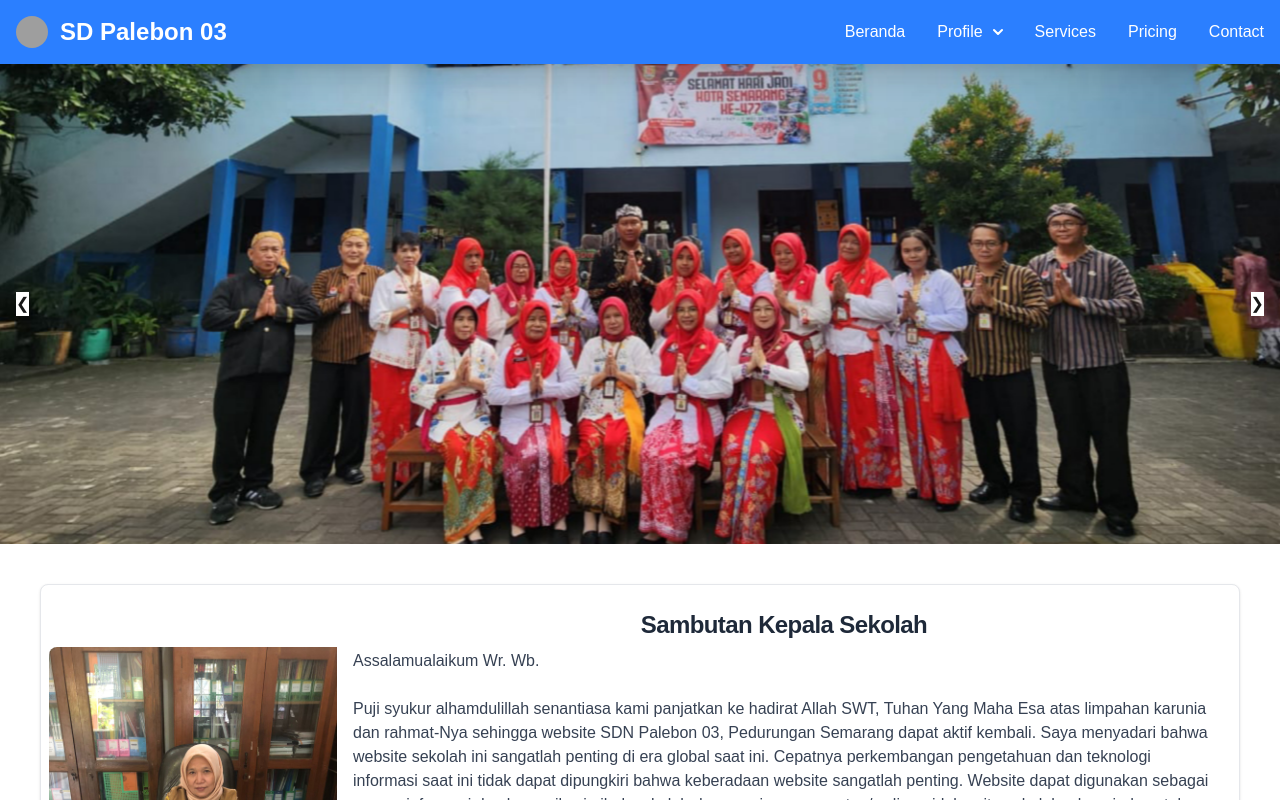
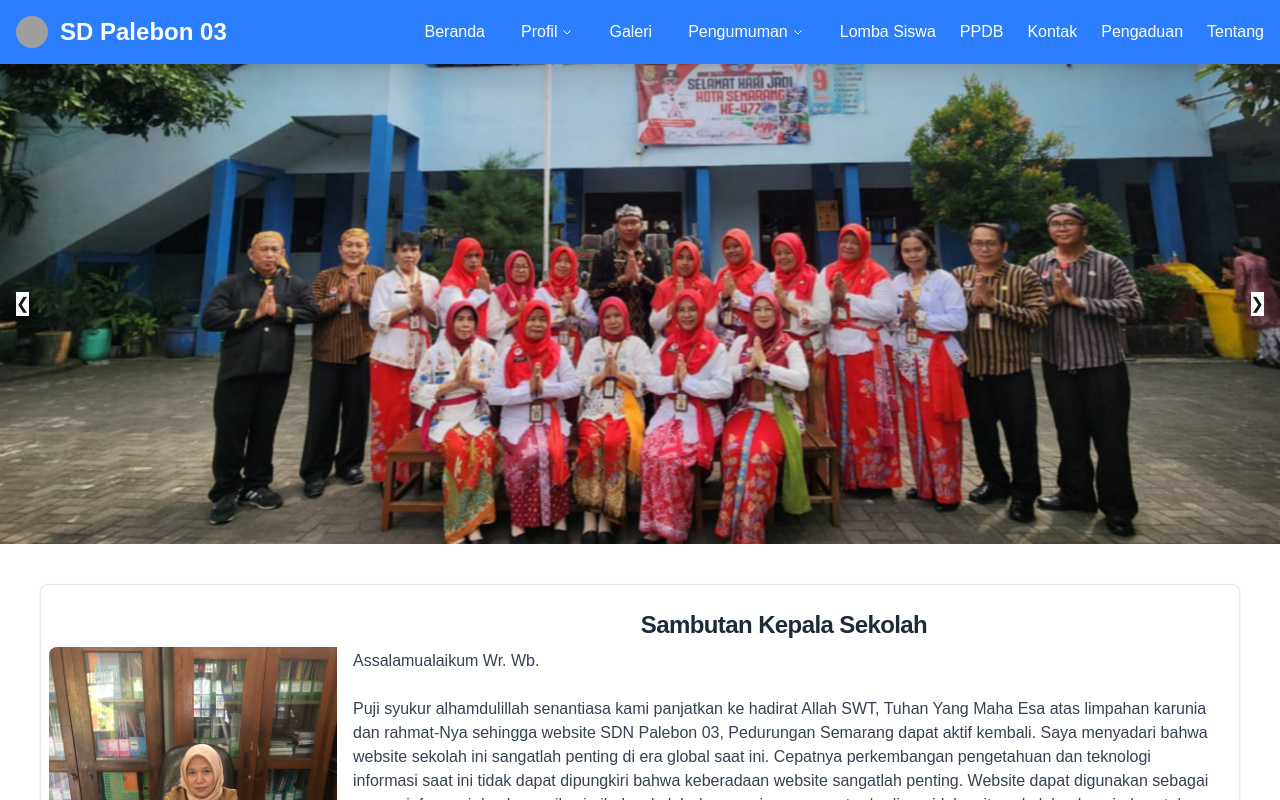
Before and after one commit to ardian56/SD-Palebon-03, a Next.js app: page / in a window 1280 px wide. Shown: the top 800 px of the page. Built offline with nearby package versions, Linux system fonts and the light colour scheme; grey boxes are pictures that could not be loaded.

Commit message:
edit navbar

```diff
--- a/app/kontak/page.jsx
+++ b/app/kontak/page.jsx
@@ -12,10 +12,10 @@ const Kontak = () => {
             {/* Logo Sekolah */}
             <div className="flex justify-center mb-6">
               <Image
-                src="/assets/logo2.png"  // Ganti dengan path logo yang sesuai
+                src="/assets/logo2.png"
                 alt="Logo Sekolah"
-                width={100} // Sesuaikan ukuran logo
-                height={100} // Sesuaikan ukuran logo
+                width={100}
+                height={100}
                 className="rounded-full"
               />
             </div>
--- a/app/page.jsx
+++ b/app/page.jsx
@@ -71,7 +71,7 @@ export default function Beranda() {
       </div>
 
       {/* Sambutan Manajemen Sekolah */}
-      <div className="contain w-full px-10 mb-20">
+      <div className="contain w-full px-10 pb-10">
         <a href="#" className="flex flex-col items-center p-2 mx-auto mt-2 bg-white border border-gray-200 rounded-lg shadow-sm md:flex-row hover:bg-gray-100">
           <div className="flex flex-col justify-between p-4 leading-normal">
             <p className="mb-3 font-normal text-gray-700 dark:text-gray-400">
--- a/app/profil/page.jsx
+++ b/app/profil/page.jsx
@@ -102,14 +102,20 @@ const ProfileSekolah = () => {
             [&::-webkit-scrollbar-track]:rounded-xl
             [&::-webkit-scrollbar-track]:bg-slate-100"
           >
-            <p className="text-slate-600 leading-normal font-light mb-4 max-w-lg text-left whitespace-pre-line">
+            <p className="text-slate-600 leading-relaxed font-light mb-4 max-w-lg text-left whitespace-pre-line space-y-2">
               1. Menyelenggarakan pembelajaran dengan menanamkan nilai-nilai keagamaan dan akhlak mulia.
+              <br />
               2. Meningkatkan kemampuan literasi, numerasi, dan partisipasi kegiatan.
+              <br />
               3. Menumbuhkan nilai religious, nasionalis, mandiri, gotong royong.
+              <br />
               4. Mengaktualisasikan karya dan bakat secara nyata.
+              <br />
               5. Menumbuhkan semangat kompetitif yang sportif.
+              <br />
               6. Peduli lingkungan dengan meningkatkan sarana prasarana yang bersih dan nyaman.
             </p>
+
           </div>
         </div>
       </div>
--- a/components/Navbar.jsx
+++ b/components/Navbar.jsx
@@ -1,8 +1,11 @@
 'use client'
 import Link from 'next/link'
 import Image from 'next/image'
+import { useState } from 'react'
 
 const Navbar = () => {
+  const [isOpen, setIsOpen] = useState(false)
+
   return (
     <nav className="bg-blue-500 fixed w-full top-0 z-50 shadow-xl">
       <div className="max-w-screen-xl flex flex-wrap items-center justify-between mx-auto p-4">
@@ -12,87 +15,91 @@ const Navbar = () => {
         </Link>
 
         <button
-          data-collapse-toggle="navbar-multi-level"
           type="button"
           className="inline-flex items-center p-2 w-10 h-10 justify-center text-sm text-white rounded-lg md:hidden hover:bg-blue-600 focus:outline-none focus:ring-2 focus:ring-blue-300"
-          aria-controls="navbar-multi-level"
-          aria-expanded="false"
+          onClick={() => setIsOpen(!isOpen)}
         >
-          <span className="sr-only">Open main menu</span>
           <svg className="w-5 h-5" xmlns="http://www.w3.org/2000/svg" fill="none" viewBox="0 0 17 14">
             <path stroke="currentColor" strokeLinecap="round" strokeLinejoin="round" strokeWidth="2" d="M1 1h15M1 7h15M1 13h15" />
           </svg>
         </button>
 
-        <div className="hidden w-full md:block md:w-auto" id="navbar-multi-level">
-          <ul className="flex flex-col font-medium p-4 md:p-0 mt-4 border border-blue-400 rounded-lg bg-blue-500 md:space-x-8 rtl:space-x-reverse md:flex-row md:mt-0 md:border-0">
+        <div className={`${isOpen ? 'block' : 'hidden'} w-full md:flex md:w-auto`} id="navbar-menu">
+          <ul className="flex flex-col md:flex-row font-medium p-4 md:p-0 mt-4 md:mt-0 border border-blue-400 rounded-lg bg-blue-500 md:border-0 md:bg-transparent md:space-x-6 rtl:space-x-reverse">
             <li>
-              <Link href="/" className="block py-2 px-3 text-white bg-blue-700 rounded-sm md:bg-transparent md:text-white md:p-0">
+              <Link href="/" className="block py-2 px-3 text-white hover:bg-blue-600 md:hover:bg-transparent md:hover:text-white md:p-0">
                 Beranda
               </Link>
             </li>
-            <li>
-              <button
-                id="dropdownNavbarLink"
-                data-dropdown-toggle="dropdownNavbar"
-                className="flex items-center justify-between w-full py-2 px-3 text-white hover:bg-blue-600 md:hover:bg-transparent md:border-0 md:hover:text-white md:p-0 md:w-auto"
-              >
-                Profile
-                <svg className="w-2.5 h-2.5 ms-2.5" xmlns="http://www.w3.org/2000/svg" fill="none" viewBox="0 0 10 6">
-                  <path stroke="currentColor" strokeLinecap="round" strokeLinejoin="round" strokeWidth="2" d="m1 1 4 4 4-4" />
+
+            {/* PROFIL DROPDOWN */}
+            <li className="relative group hidden md:block">
+              <button className="flex items-center px-3 text-white hover:text-white">
+                Profil
+                <svg className="w-3 h-3 ml-1" fill="none" stroke="currentColor" strokeWidth="2" viewBox="0 0 24 24">
+                  <path d="M19 9l-7 7-7-7" />
                 </svg>
               </button>
-              <div id="dropdownNavbar" className="z-10 hidden font-normal bg-blue-500 divide-y divide-blue-400 rounded-lg shadow-sm w-44">
-                <ul className="py-2 text-sm text-white" aria-labelledby="dropdownLargeButton">
-                  <li>
-                    <Link href="/profil" className="block px-4 py-2 hover:bg-blue-600">
-                      Profile Sekolah
-                    </Link>
-                  </li>
-                  <li>
-                    <button
-                      id="doubleDropdownButton"
-                      data-dropdown-toggle="doubleDropdown"
-                      data-dropdown-placement="right-start"
-                      type="button"
-                      className="flex items-center justify-between w-full px-4 py-2 hover:bg-blue-600"
-                    >
-                      Dropdown
-                      <svg className="w-2.5 h-2.5 ms-2.5" xmlns="http://www.w3.org/2000/svg" fill="none" viewBox="0 0 10 6">
-                        <path stroke="currentColor" strokeLinecap="round" strokeLinejoin="round" strokeWidth="2" d="m1 1 4 4 4-4" />
-                      </svg>
-                    </button>
-                    <div id="doubleDropdown" className="z-10 hidden bg-blue-500 divide-y divide-blue-400 rounded-lg shadow-sm w-44">
-                      <ul className="py-2 text-sm text-white" aria-labelledby="doubleDropdownButton">
-                        <li><a href="#" className="block px-4 py-2 hover:bg-blue-600">Overview</a></li>
-                        <li><a href="#" className="block px-4 py-2 hover:bg-blue-600">My downloads</a></li>
-                        <li><a href="#" className="block px-4 py-2 hover:bg-blue-600">Billing</a></li>
-                        <li><a href="#" className="block px-4 py-2 hover:bg-blue-600">Rewards</a></li>
-                      </ul>
-                    </div>
-                  </li>
-                  <li>
-                    <a href="#" className="block px-4 py-2 hover:bg-blue-600">Earnings</a>
-                  </li>
-                </ul>
-                <div className="py-1">
-                  <a href="#" className="block px-4 py-2 text-sm text-white hover:bg-blue-600">Sign out</a>
-                </div>
-              </div>
+              <ul className="absolute left-0 top-[100%] z-10 invisible opacity-0 group-hover:visible group-hover:opacity-100 transition bg-blue-500 text-white rounded-md shadow-lg min-w-[180px] whitespace-nowrap">
+                <li><Link href="/profil" className="block px-4 py-2 hover:bg-blue-600">Profil Sekolah</Link></li>
+                <li><Link href="/profil/guru" className="block px-4 py-2 hover:bg-blue-600">Profil Guru</Link></li>
+                <li><Link href="/profil/siswa" className="block px-4 py-2 hover:bg-blue-600">Profil Siswa</Link></li>
+              </ul>
+            </li>
+
+            {/* PROFIL - Mobile fallback */}
+            <li className="md:hidden">
+              <Link href="/profil" className="block py-2 px-3 text-white hover:bg-blue-600">Profil</Link>
+            </li>
+
+            <li>
+              <Link href="/galeri" className="block py-2 px-3 text-white hover:bg-blue-600 md:hover:bg-transparent md:p-0">
+                Galeri
+              </Link>
+            </li>
+
+            {/* PENGUMUMAN DROPDOWN */}
+            <li className="relative group hidden md:block">
+              <button className="flex items-center px-3 text-white hover:text-white">
+                Pengumuman
+                <svg className="w-3 h-3 ml-1" fill="none" stroke="currentColor" strokeWidth="2" viewBox="0 0 24 24">
+                  <path d="M19 9l-7 7-7-7" />
+                </svg>
+              </button>
+              <ul className="absolute left-0 top-[100%] z-10 invisible opacity-0 group-hover:visible group-hover:opacity-100 transition bg-blue-500 text-white rounded-md shadow-lg min-w-[180px] whitespace-nowrap">
+                <li><Link href="/pengumuman/warta" className="block px-4 py-2 hover:bg-blue-600">Warta SD</Link></li>
+                <li><Link href="/pengumuman/berita" className="block px-4 py-2 hover:bg-blue-600">Berita SD</Link></li>
+              </ul>
+            </li>
+
+            {/* PENGUMUMAN - Mobile fallback */}
+            <li className="md:hidden">
+              <Link href="/pengumuman" className="block py-2 px-3 text-white hover:bg-blue-600">Pengumuman</Link>
+            </li>
+
+            <li>
+              <Link href="/lomba" className="block py-2 px-3 text-white hover:bg-blue-600 md:hover:bg-transparent md:p-0">
+                Lomba Siswa
+              </Link>
             </li>
             <li>
-              <a href="#" className="block py-2 px-3 text-white rounded-sm hover:bg-blue-600 md:hover:bg-transparent md:border-0 md:hover:text-white md:p-0">
-                Services
-              </a>
+              <Link href="/ppdb" className="block py-2 px-3 text-white hover:bg-blue-600 md:hover:bg-transparent md:p-0">
+                PPDB
+              </Link>
             </li>
             <li>
-              <a href="#" className="block py-2 px-3 text-white rounded-sm hover:bg-blue-600 md:hover:bg-transparent md:border-0 md:hover:text-white md:p-0">
-                Pricing
-              </a>
+              <Link href="/kontak" className="block py-2 px-3 text-white hover:bg-blue-600 md:hover:bg-transparent md:p-0">
+                Kontak
+              </Link>
             </li>
             <li>
-              <Link href="/kontak" className="block py-2 px-3 text-white rounded-sm hover:bg-blue-600 md:hover:bg-transparent md:border-0 md:hover:text-white md:p-0">
-                Contact
+              <Link href="/pengaduan" className="block py-2 px-3 text-white hover:bg-blue-600 md:hover:bg-transparent md:p-0">
+                Pengaduan
+              </Link>
+            </li>
+            <li>
+              <Link href="/tentang" className="block py-2 px-3 text-white hover:bg-blue-600 md:hover:bg-transparent md:p-0">
+                Tentang
               </Link>
             </li>
           </ul>
```
Also changed, not shown: app/galeri/page.jsx (+50 -3 lines). Lines whose indentation alone changed are shown as unchanged.
